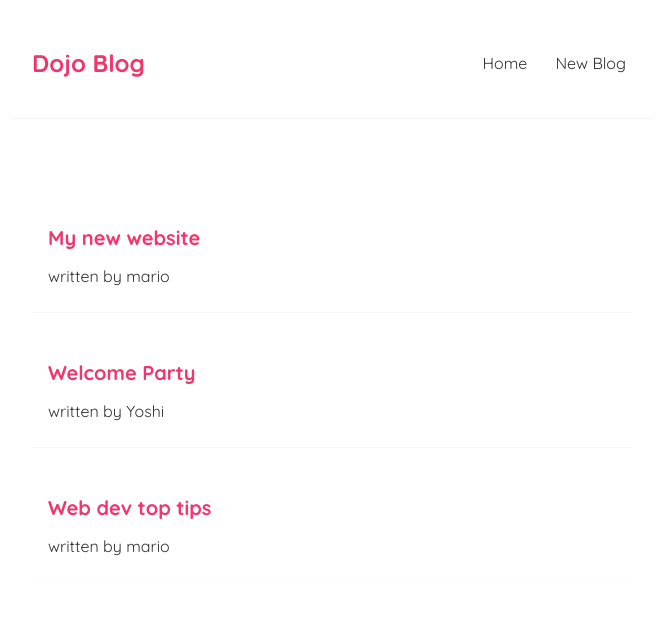
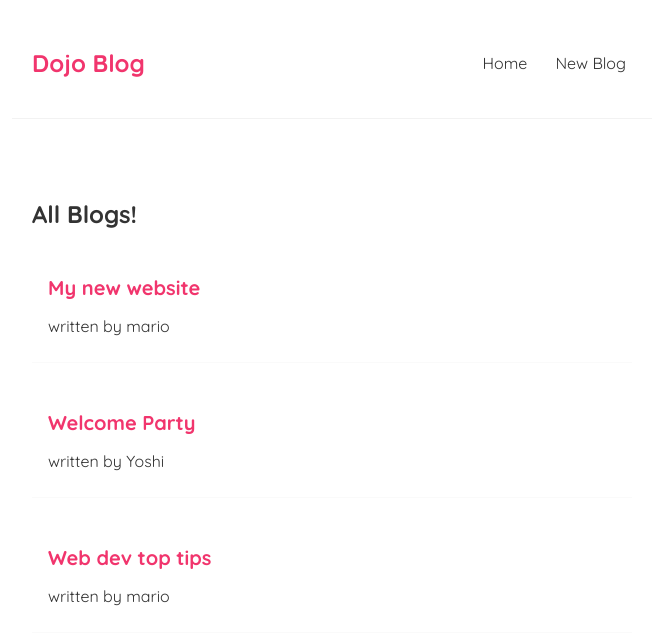
Before and after one commit to LijuJacob08/ReactLearning, a React (Create React App) app in the folder react-todo-app/: page / in a window 1280 px wide. Shown: the top 644 px of the page, without its empty margins (308-964 px from the left). Built offline with nearby package versions, Linux system fonts and the light colour scheme; the HTML template or start-up script is replaced by a standard one.

Commit message:
Lesson 11 complete

```diff
--- /dev/null
+++ b/react-todo-app/src/BlogList.js
@@ -0,0 +1,20 @@
+const BlogList = ({blogs,title}) => {
+
+// const blogs =props.blogs;
+// const title =props.title;
+
+    return (
+
+        <div className="blog-list">
+            <h2> {title} </h2>
+            {blogs.map((blog) => (
+                <div className="blog-preview" key={blog.id}>
+                    <h2>{blog.title}</h2>
+                    <p>written by {blog.author}</p>
+                </div>
+            ))}
+        </div>
+     );
+}
+
+export default BlogList;
--- a/react-todo-app/src/Home.js
+++ b/react-todo-app/src/Home.js
@@ -1,11 +1,12 @@
 import {useState} from 'react';
+import BlogList from './BlogList';
 
 const Home = () => {
 
   const [blogs,setBlogs]= useState([
-    {titile:'My new website', body: 'lorem ipsum..',author:'mario',id:1},
-    {titile:'Welcome Party', body: 'lorem ipsum..',author:'Yoshi',id:2},
-    {titile:'Web dev top tips', body: 'lorem ipsum..',author:'mario',id:3},
+    {title:'My new website', body: 'lorem ipsum..',author:'mario',id:1},
+    {title:'Welcome Party', body: 'lorem ipsum..',author:'Yoshi',id:2},
+    {title:'Web dev top tips', body: 'lorem ipsum..',author:'mario',id:3},
 
   ]);
 
@@ -13,13 +14,7 @@ const Home = () => {
 
     return (
         <div className="home">
-           {blogs.map((blog) => (
-               <div className="blog-preview" key={blog.id} >
-                <h2>{blog.titile}</h2>
-                <p>written by {blog.author}</p>
-               </div>
-            ))
-            }
+             <BlogList blogs ={blogs} title ="All Blogs!" />
         </div>
 
       );
```
